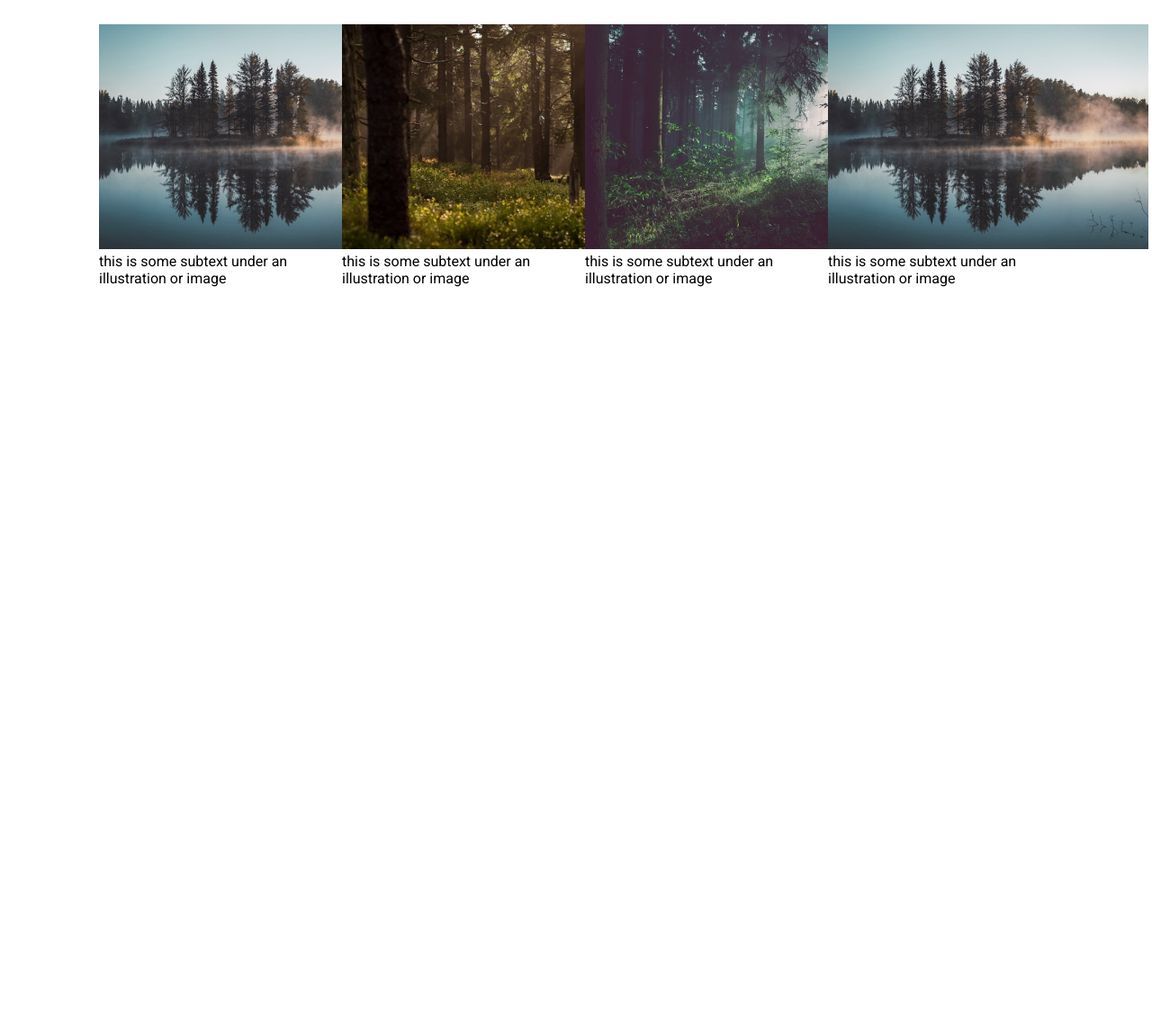
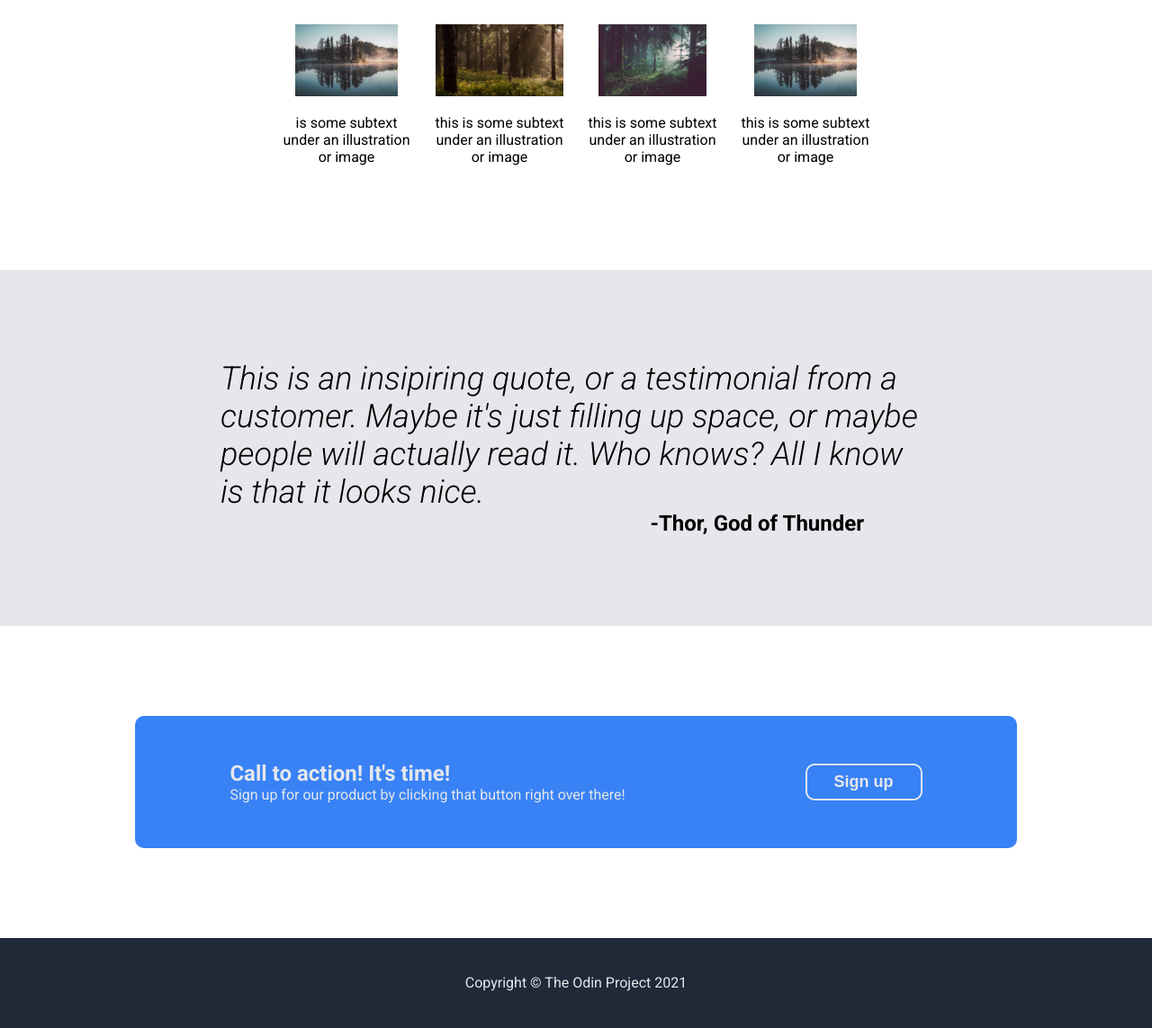
Before and after one commit to diodiel/odin-foundations-landing-page, a plain HTML site: page index.html in a window 1280 px wide. Shown: the part 623-1766 px from the top of the page at 90% size. Before the commit the page ends 942 px from the top, so only its background shows below. Drawn offline with Linux system fonts and the light colour scheme.

Commit message:
Finish foundations landing page for html and CSS.

```diff
--- a/index.html
+++ b/index.html
@@ -28,7 +28,8 @@
 <div class="hero-container">
     <div class="left-hero">
         <h1 class="hero-header">This website is awesome</h1>
-        <p class="hero-secondary">This website has some subtext that goes here under the main title. It's a smaller font and the color is lower contrast</p>
+        <p class="hero-secondary">This website has some subtext that goes here under the main title.
+             It's a smaller font and the color is lower contrast</p>
         <button>Sign up</button>
     </div>
     <div class="right-hero">
@@ -39,13 +40,34 @@
     <!-- Information Portion -->
 <h2 class="information-header">Some random information</h2>
 <div class="information-container">
-    <div class="info-items"><img src="./images/juan-davila-P8PlK2nGwqA-unsplash.jpg" alt="">this is some subtext under an illustration or image</div>
-    <div class="info-items"><img src="./images/lukasz-szmigiel-2ShvY8Lf6l0-unsplash.jpg" alt="">this is some subtext under an illustration or image</div>
-    <div class="info-items"><img src="./images/sebastian-unrau-sp-p7uuT0tw-unsplash.jpg" alt="">this is some subtext under an illustration or image</div>
-    <div class="info-items"><img src="./images/juan-davila-P8PlK2nGwqA-unsplash.jpg" alt="">this is some subtext under an illustration or image</div>
-
+    <div class="info-items"><img src="./images/juan-davila-P8PlK2nGwqA-unsplash.jpg" alt=""><p>is some subtext under an illustration or image</p> </div>
+    <div class="info-items"><img src="./images/lukasz-szmigiel-2ShvY8Lf6l0-unsplash.jpg" alt=""><p>this is some subtext under an illustration or image</p></div>
+    <div class="info-items"><img src="./images/sebastian-unrau-sp-p7uuT0tw-unsplash.jpg" alt=""><p>this is some subtext under an illustration or image</p></div>
+    <div class="info-items"><img src="./images/juan-davila-P8PlK2nGwqA-unsplash.jpg" alt=""><p>this is some subtext under an illustration or image</p></div>
 </div>
 
+<!-- Quote Portion -->
+<div class="quote-container">
+    <div class="quote-text">This is an insipiring quote, or a testimonial from a customer.
+        Maybe it's just filling up space, or maybe people will actually read it. Who knows?
+        All I know is that it looks nice.</div>
+    <div class="quote-credit">-Thor, God of Thunder</div>
+</div>
+
+<!-- action portion -->
+
+<div class="action-container">
+    <div class="action-left">
+    <div class="action-bold">Call to action! It's time!</div>
+    <div class="action-text">Sign up for our product by clicking that button right over there!</div></div>
+
+<div class="action-button"><button>Sign up</button></div>
+</div>
+
+<!-- footer section -->
+<div class="footer-container">
+    Copyright © The Odin Project 2021
+</div>
 
 </body>
 </html>
--- a/style.css
+++ b/style.css
@@ -105,12 +105,83 @@ button {
     display: flex;
     gap: 20px;
     justify-content: center;
+    padding-bottom: 100px;
 }
 
 .information-container img {
-    height: 250px;
+    height: 80px;
 }
 
 .info-items {
-    max-width: 250px;
+    max-width: 150px;
+    text-align: center;
 }
+
+/* Quote Portion */
+.quote-container{
+    display: flex;
+    flex-direction: column;
+    justify-content: center;
+    align-items: center;
+    background-color: #E5E7EB;
+    /* padding-left: 350px;
+    padding-right: 350px; */
+    padding-top: 100px;
+    padding-bottom: 100px;
+
+}
+
+.quote-text {
+    font-size: 36px;
+    font-style: italic;
+    font-weight: 300;
+    /* text-align: center; */
+    max-width: 790px;
+}
+
+.quote-credit {
+    /* text-align: right; */
+    font-weight: bold;
+    font-size: 24px;
+    /* max-width: 600px; */
+    align-self: flex-end;
+    padding-right: 320px;
+}
+
+/* Call to Action Portion */
+
+.action-container {
+    display: flex;
+    justify-content: center;
+    align-items: center;
+    background-color: #3882F6;
+    margin-left: 150px;
+    margin-right: 150px;
+    margin-top: 100px;
+    margin-bottom: 100px;
+    gap: 200px;
+    padding: 50px 100px;
+    border-radius: 10px;
+    color: #E5E7EB;
+}
+
+.action-bold {
+    font-size: 24px;
+    font-weight: bold;
+}
+
+.action-button {
+    border: 2px solid #E5E7EB;
+    border-radius: 10px;
+}
+
+/* footer portion */
+
+.footer-container {
+    display: flex;
+    justify-content: center;
+    align-items: center;
+    color: #E5E7EB;
+    background-color: #1F2937;
+    height: 100px;
+}
```
